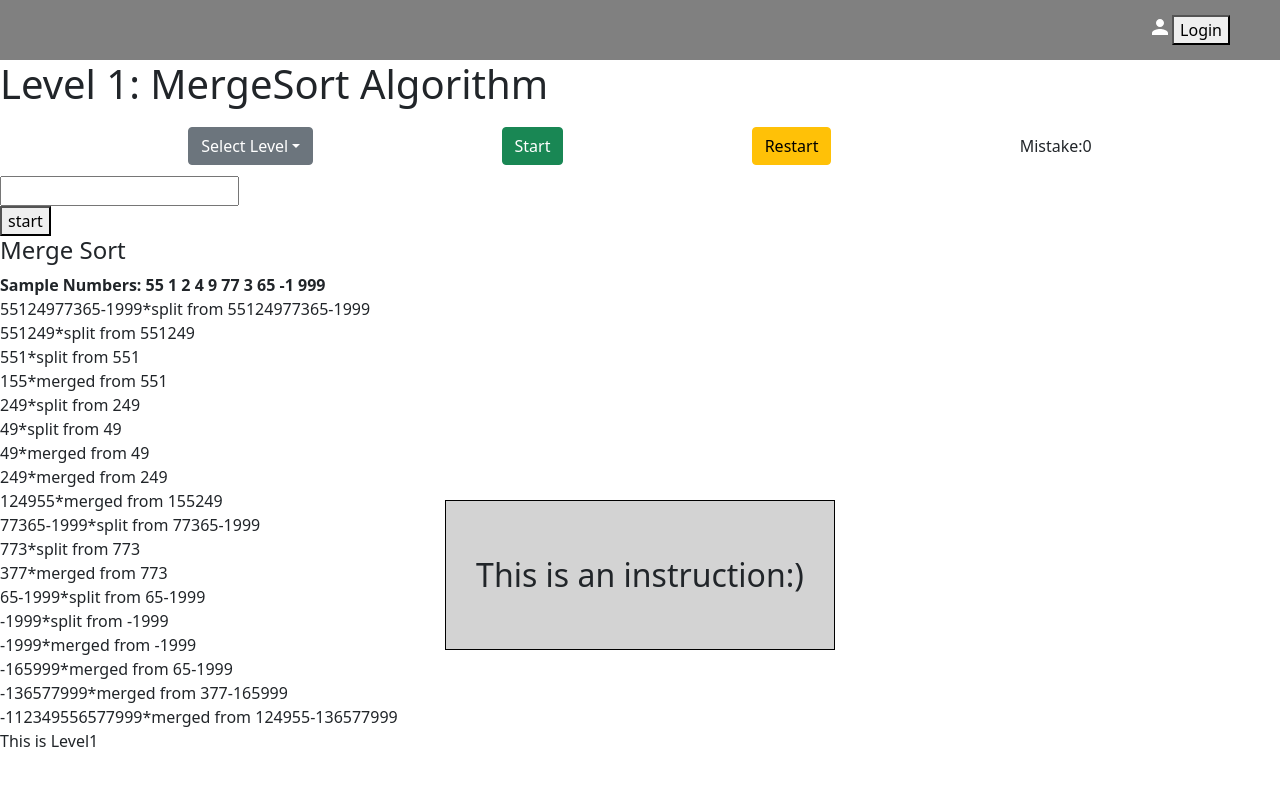
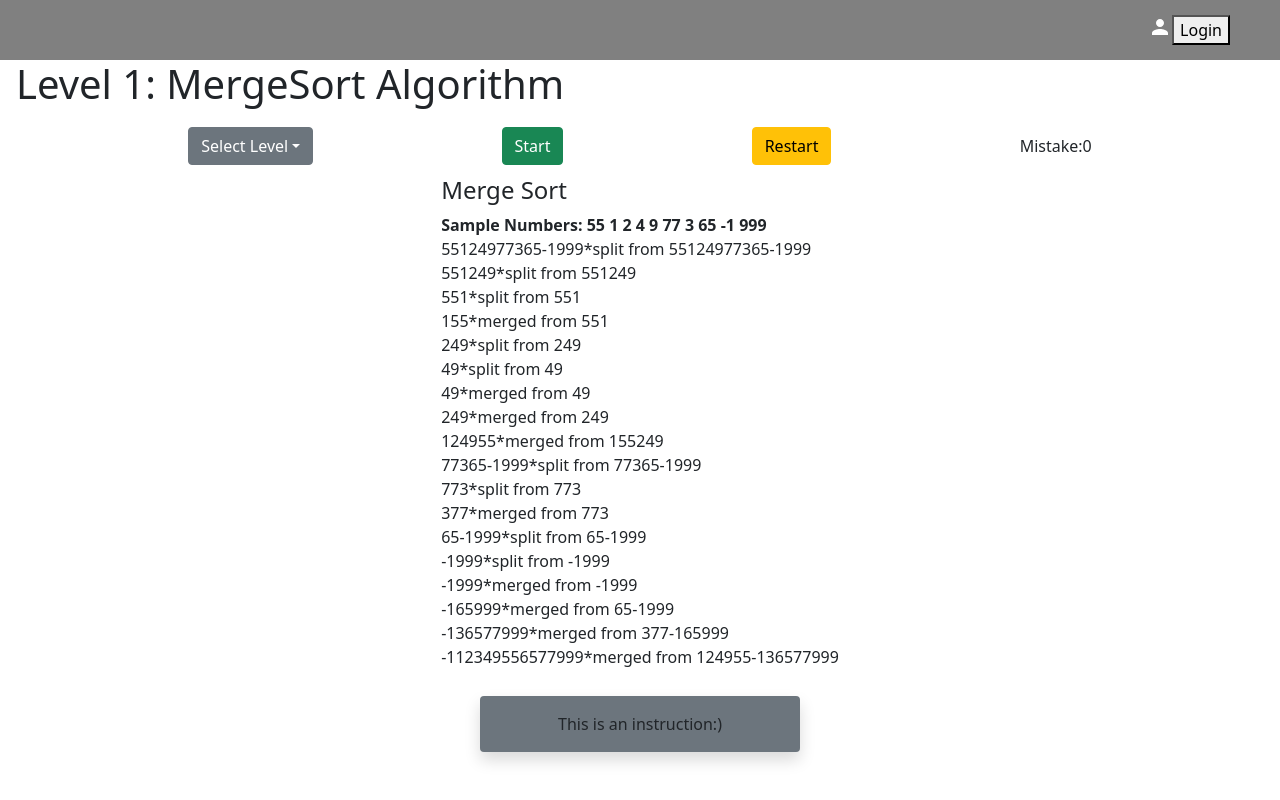
Before and after one commit to ShaimaaAliECE/se3350-project-group-15, a React (Create React App) app in the folder Development Code/: page /level1 in a window 1280 px wide. Built offline with nearby package versions, Linux system fonts and the light colour scheme.

Commit message:
Proper format

```diff
--- a/Development Code/src/component/BottomInstructions.js
+++ b/Development Code/src/component/BottomInstructions.js
@@ -1,9 +1,9 @@
 import React from "react";
-import "./BottomInstructions.css";
+//import "./BottomInstructions.css";
 
 function BottomInstructions() {
   return (
-    <div className="BottomInstructions">
+    <div className="BottomInstructions" class="shadow p-3 mb-5 w-25 d-flex justify-content-center bg-secondary rounded">
       <div className="BottomInstructions__instructions">
         This is an instruction:)
       </div>
--- a/Development Code/src/component/Level1.js
+++ b/Development Code/src/component/Level1.js
@@ -24,18 +24,20 @@ function Level1() {
 
   return (
     <div>
-      <h1>Level 1: MergeSort Algorithm</h1>
+      <div class="ms-3">
+        <h1>Level 1: MergeSort Algorithm</h1>
+      </div>
+
       <HeaderLevel />
-      <ArrayGen />
-      <BottomInstructions />
       {/* {array}
       <button onClick={halfArray}>half the array</button> */}
       {/* <MergesortFebThird arr={arr} l={l} m={m} r={r} /> */}
-      <SortingComponent />
-      <div id="result"></div>
-      <div>This is Level1</div>
-
-      <div id="left"></div>
+      <div class="d-flex justify-content-center">
+        <SortingComponent />
+      </div>
+      <div class="fixed-bottom d-flex justify-content-center">
+        <BottomInstructions />
+      </div>
     </div>
   );
 }
```
